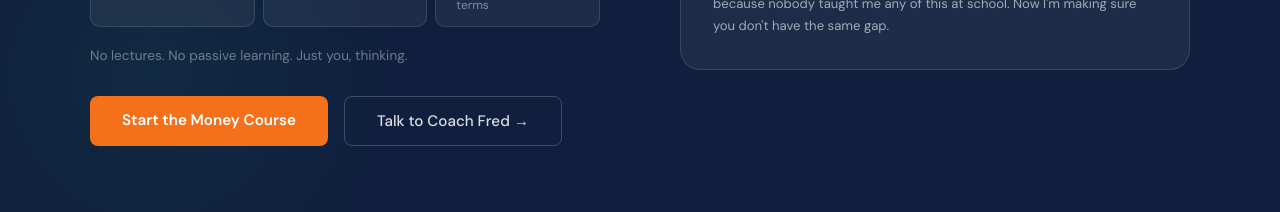
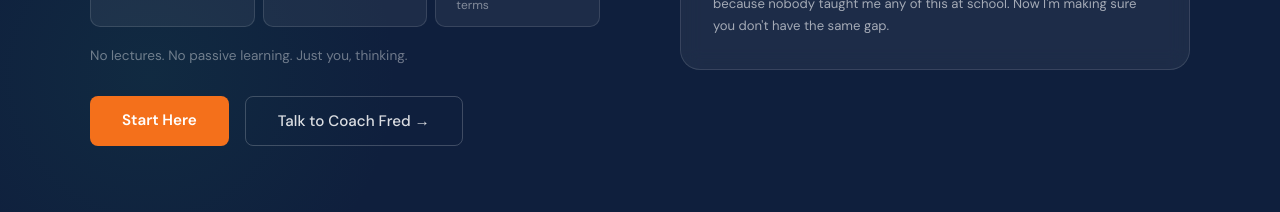
Before and after one commit to SPEEDPUNK/startswithyouproject, a plain HTML site: page index.html in a window 1280 px wide. Shown: the part 588-800 px from the top of the page. Drawn offline with Linux system fonts and the light colour scheme.

Commit message:
Add files via upload

```diff
--- a/index.html
+++ b/index.html
@@ -1190,7 +1190,7 @@
       <p style="font-size:0.85rem; color:rgba(255,255,255,0.4); margin-bottom:32px;">No lectures. No passive learning. Just you, thinking.</p>
 
       <div class="hero-actions">
-        <a href="/money-course.html" class="btn-primary">Start the Money Course</a>
+        <a href="/money-course.html" class="btn-primary">Start Here</a>
         <a href="/coach_fred_chat.html" class="btn-secondary">Talk to Coach Fred →</a>
       </div>
     </div>
```
